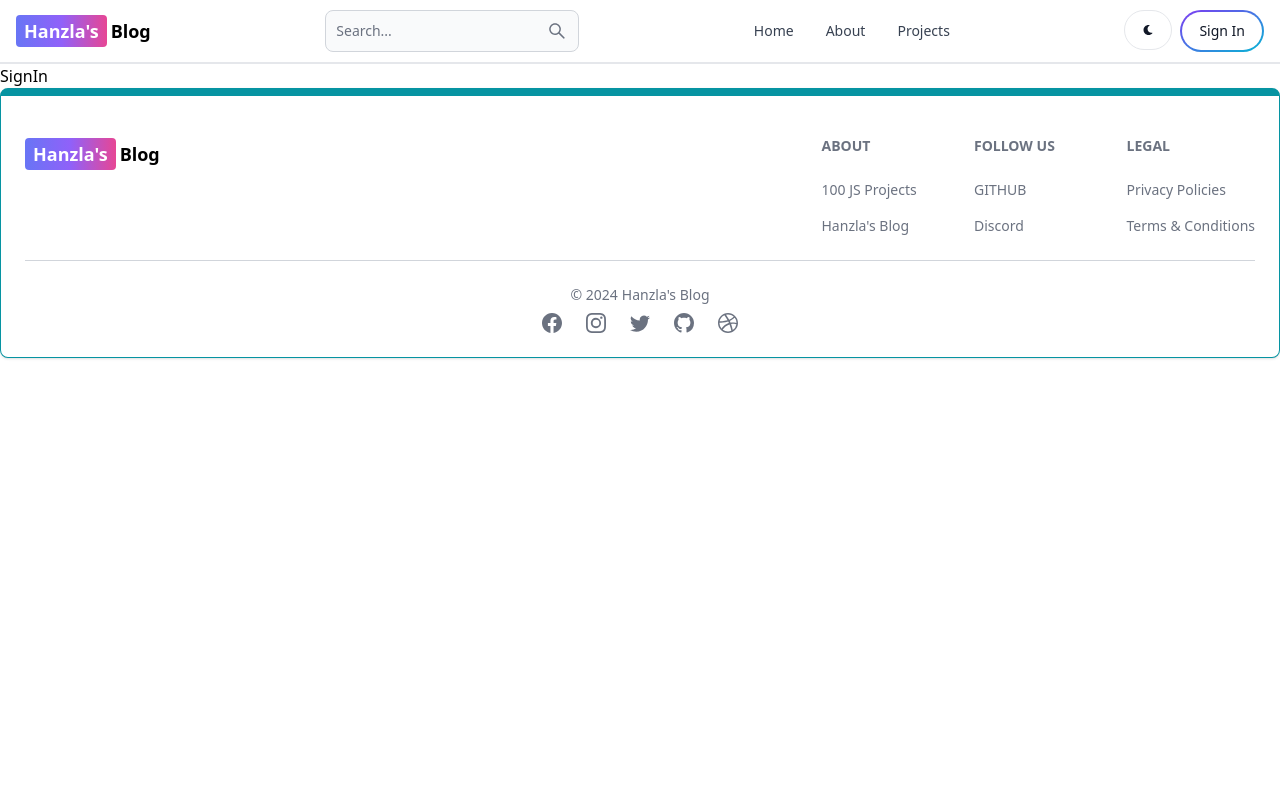
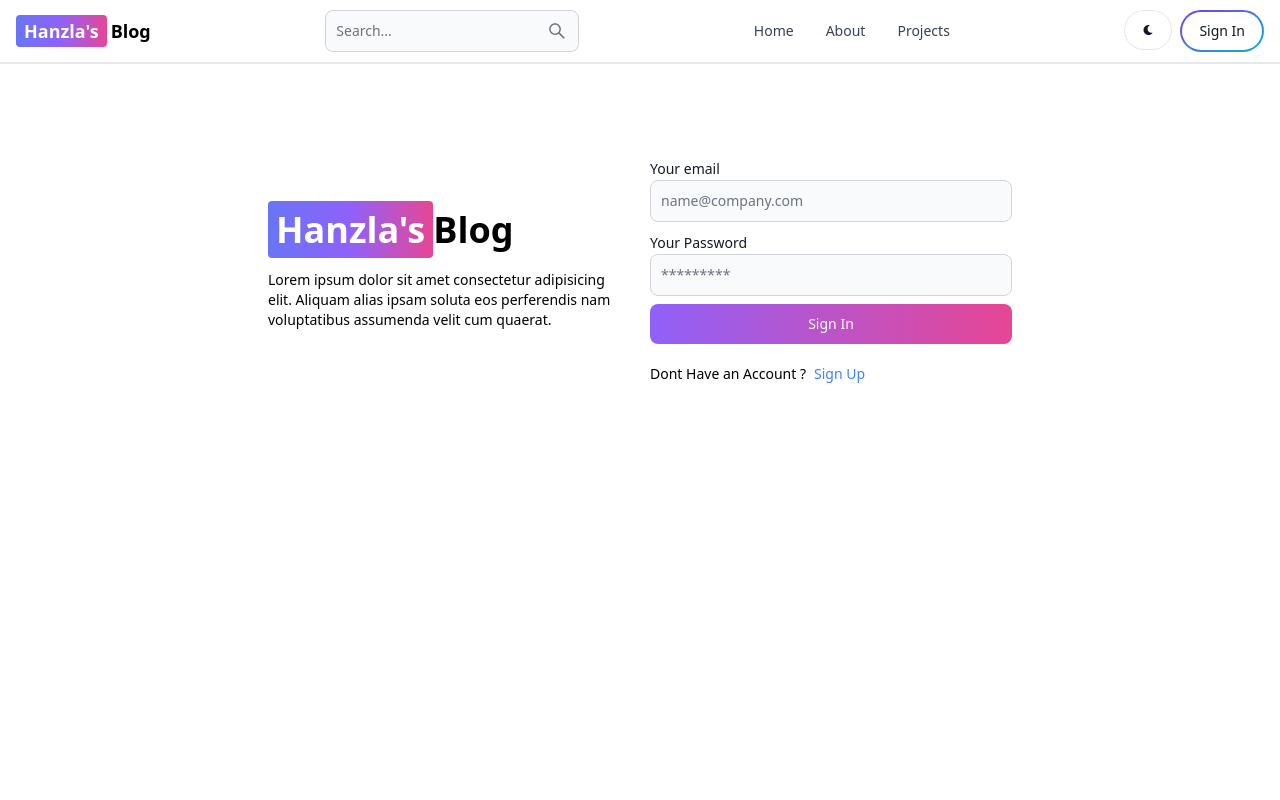
Before and after one commit to HanzlaHassan123/Mern-blog, a React (Vite) app in the folder client/: page /Sign-in in a window 1280 px wide. Shown: the top 800 px of the page. Built offline with nearby package versions, Linux system fonts and the light colour scheme.

Commit message:
complete signin implementation

```diff
--- a/client/src/App.jsx
+++ b/client/src/App.jsx
@@ -1,7 +1,7 @@
 import { BrowserRouter,Routes,Route} from "react-router-dom"
 import Home from "./pages/Home"
 import { About } from "./pages/About"
-import SignIn from "./pages/SignIn"
+import {SignIn} from "./pages/SignIn"
 import { SignUp } from "./pages/SignUp"
 import { DashBoard } from "./pages/DashBoard"
 import { Projects } from "./pages/Projects"
--- a/client/src/pages/SignIn.jsx
+++ b/client/src/pages/SignIn.jsx
@@ -1,9 +1,112 @@
-import React from 'react'
 
-const SignIn = () => {
+import { Link,useNavigate } from 'react-router-dom'
+import { Alert, Button, Label, Spinner, TextInput } from 'flowbite-react'
+import { useState } from 'react'
+import axios from 'axios'
+
+ export const SignIn = () => {
+  const [formData, setFormData] = useState({});
+  const [errorMessage, setErroMessage] = useState(null)
+  const [loading, setLoading] = useState(false);
+  const navigate=useNavigate()
+  const handleChange = (e) => {
+    setFormData({
+      ...formData,
+      [e.target.id]: e.target.value.trim()
+    })
+  }
+  console.log(formData);
+  const handleSubmit = async (e) => {
+    e.preventDefault()
+    if (  !formData.email || !formData.password) {
+      return setErroMessage('Please fill out all Fields');
+    }
+    try {
+      setLoading(true)
+      setErroMessage(null)
+      const res = await axios.post('/api/auth/signin', formData, {
+        headers: { 'Content-Type': 'application/json' }
+      });
+      if (res.status === 200) {
+        // Assuming HTTP status 200 indicates success
+        navigate('/');
+      }
+
+      setLoading(false)
+      // Handle the response data as needed
+    } catch (error) {
+      setErroMessage(error.message)
+      setLoading(false)
+      // Handle the error
+    }
+  }
   return (
-    <div>SignIn</div>
+    <div className='min-h-screen mt-20'>
+      <div className=" flex p-3 max-w-3xl  mx-auto
+             flex-col md:flex-row md:items-center
+             gap-5
+        ">
+        {/* left side  */}
+        <div className="flex-1">
+          <Link to='/' className=" font-bold  text-4xl ">
+            <span className=" px-2 -1 py-1 bg-gradient-to-r
+             from-indigo-500
+          via-purple-500 to-pink-500
+            rounded text-white">
+              Hanzla's
+            </span>
+            Blog
+          </Link >
+          <p className=' text-sm mt-5  '>Lorem ipsum dolor sit amet consectetur adipisicing elit.
+            Aliquam alias ipsam soluta eos perferendis nam
+            voluptatibus assumenda velit cum quaerat.
+          </p>
+        </div>
+        {/* right side  */}
+        <div className="flex-1">
+          <form className='flex flex-col gap-2' onSubmit={handleSubmit}>
+
+            <div className="">
+              <Label value='Your email' />
+              <TextInput type='email' placeholder='name@company.com' id='email' onChange={handleChange} />
+            </div>
+            <div className="">
+              <Label value='Your Password' />
+              <TextInput type='password' placeholder='*********' id='password' onChange={handleChange} />
+            </div>
+
+            <Button gradientDuoTone='purpleToPink' type='submit' disabled={loading} >
+              {
+                loading ?
+                  (
+                    <>
+                      <Spinner size='sm'>
+                        <span className=' pl-3'>Loading...</span>
+                      </Spinner>
+
+                    </>
+
+                  ) : 'Sign In'
+              }
+            </Button>
+
+          </form>
+          <div className=" flex gap-2 text-sm mt-5">
+            <span> Dont Have an Account ? </span>
+            <Link to='/sign-up' className=' text-blue-500'>
+              Sign Up
+            </Link>
+          </div>
+          {
+            errorMessage && (
+              <Alert className='mt-5' color='failure'>
+                {errorMessage}
+              </Alert>
+            )
+          }
+        </div>
+
+      </div>
+    </div>
   )
 }
-
-export default SignIn
--- a/client/src/pages/SignUp.jsx
+++ b/client/src/pages/SignUp.jsx
@@ -4,7 +4,7 @@
 import { useState } from 'react'
 import axios from 'axios'
 
-export const SignUp = () => {
+ export const SignUp = () => {
   const [formData, setFormData] = useState({});
   const [errorMessage, setErroMessage] = useState(null)
   const [loading, setLoading] = useState(false);
```
